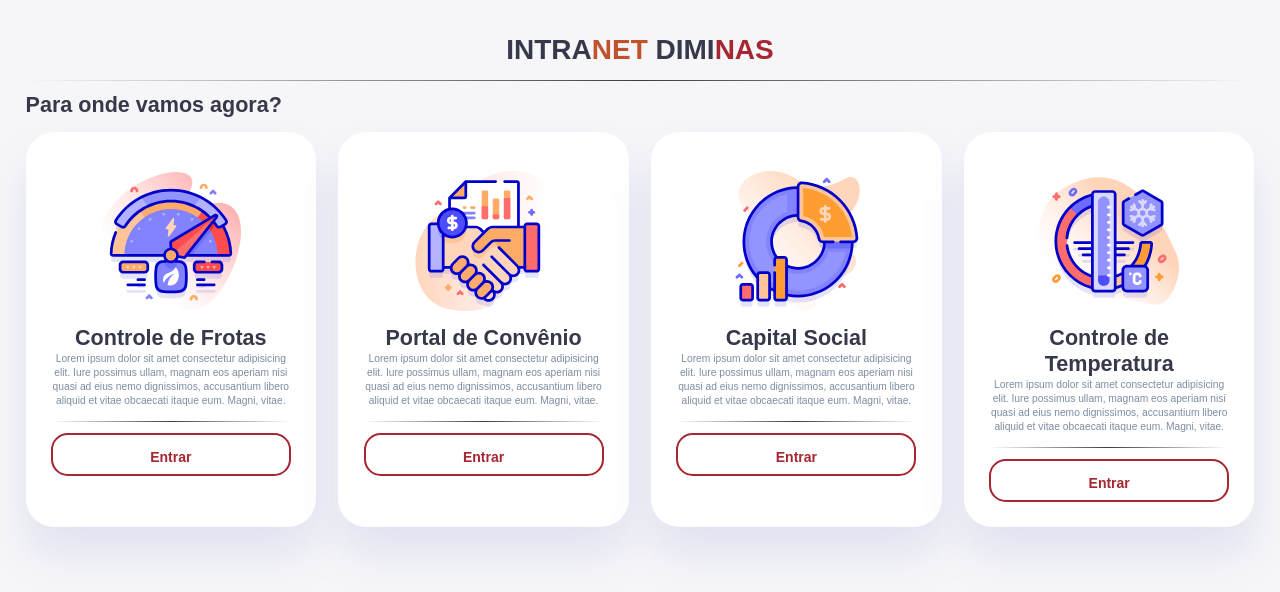
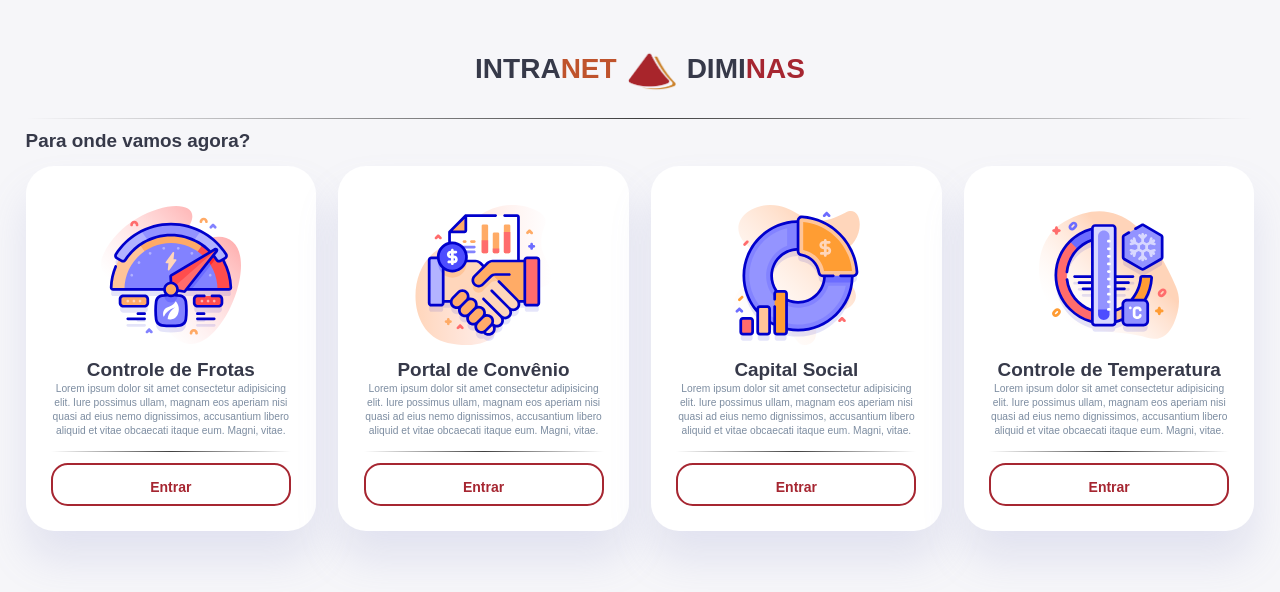
Before and after one commit to CibellyMendes/Home-Intranet, a PHP site: page / in a window 1280 px wide. Shown: the top 592 px of the page. Run offline with PHP 8.4, Linux system fonts and the light colour scheme; some web fonts are replaced.

Commit message:
queijinho e etc

```diff
--- a/index.html
+++ b/index.html
@@ -11,8 +11,8 @@
     <div class="container">
       <main>
         <div class="intranet">
-          <!-- <img src="img/(6).png" alt=""> -->
-          <h2>INTRA<span class="danger">NET</span> DIMI<span class="primary">NAS</span></h2>
+
+          <h2>INTRA<span class="danger">NET </span><img src="img/logo.png" alt=""> DIMI<span class="primary">NAS</span></h2>
           <hr>
         </div>
         <h1>Para onde vamos agora?</h1>
@@ -28,7 +28,7 @@
             <hr>
               <div class="login">
                 <div>
-                  <h3>Entrar</h3>
+                  <a href='controle_frotas/'><h3>Entrar</h3></a>
                 </div>
               </div>
           </div>
@@ -43,7 +43,7 @@
             <hr>
               <div class="login">
                 <div>
-                  <h3>Entrar</h3>
+                  <a href='https://diminas.com.br/convenio/'><h3>Entrar</h3></a>
                 </div>
               </div>
           </div>
@@ -58,7 +58,7 @@
             <hr>
               <div class="login">
                 <div>
-                  <h3>Entrar</h3>
+                  <a href='capital_social/'><h3>Entrar</h3></a>
                 </div>
               </div>
           </div>
@@ -74,7 +74,7 @@
             <hr>
               <div class="login">
                 <div>
-                  <h3>Entrar</h3>
+                  <a href='controle_temp/'><h3>Entrar</h3></a>
                 </div>
               </div>
           </div>
--- a/style.css
+++ b/style.css
@@ -65,7 +65,7 @@ body {
 
 h1 {
   font-weight: 800;
-  font-size: 1.54rem;
+  font-size: 1.35rem;
 }
 
 h2 {
@@ -129,15 +129,19 @@ main .intranet {
 }
 
 main .intranet img {
-  text-align: left;
-  width: 20rem;
-  height: 9rem;
+  width: 5rem;
+  height: 5rem;
+  padding: 11px;
 }
 main .intranet h2 {
   /* font-family: 'Bodoni Moda', serif; */
   font-size: 2rem;
-  text-align: center;
   margin: 1rem auto;
+  align-items: center;
+  display: flex;
+  flex-direction: row;
+  flex-wrap: wrap;
+  justify-content: center;
 }
 
 main .insights {
@@ -165,12 +169,12 @@ main .insights > div .centro {
   margin: 1rem auto;
 }
 
-main .insights h3 {
+main .insights a h3 {
   margin: 1rem 0 0.6rem;
   font-size: 1rem;
 }
 
-main .insights > div .login {
+main .insights > div .login a {
   background-color: transparent;
   border: 2px solid var(--color-primary);
   border-radius: var(--border-radius-3);
@@ -185,7 +189,7 @@ main .insights > div .login {
   transition: all 300ms ease;
 }
 
-main .insights > div .login:hover {
+main .insights > div .login:hover a {
   background: var(--color-primary);
   color: var(--color-white);
   cursor: pointer;
```
Also changed, not shown: img/logo.png (added), img/logo2.png (added), img/perfil.png (added).
